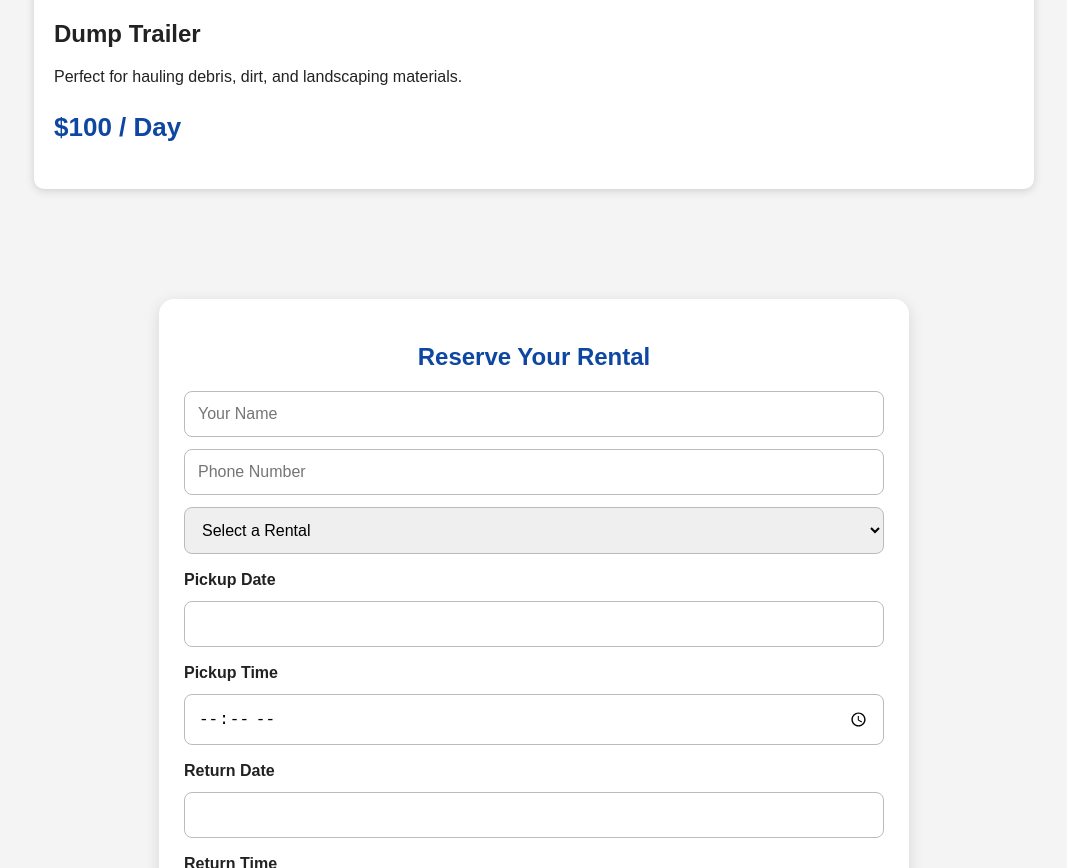
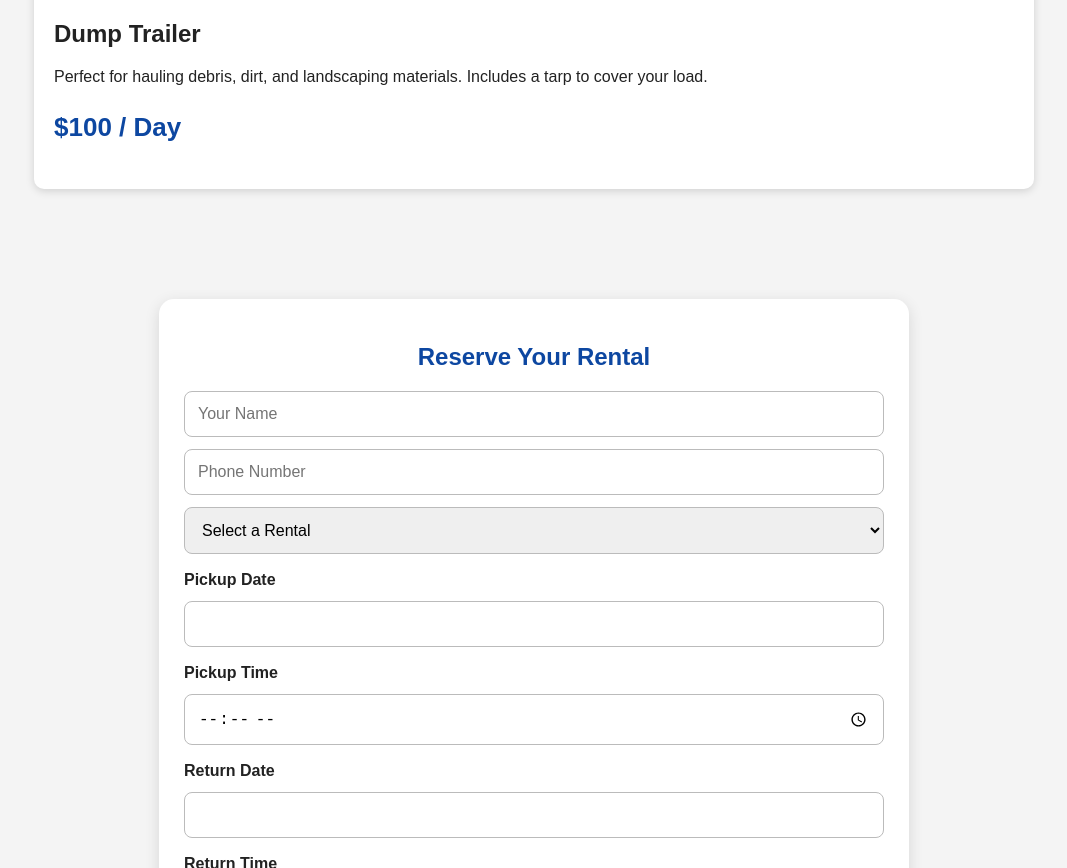
Before and after one commit to famy25/Famy-rentals, a plain HTML site: page index.html in a window 1280 px wide. Shown: the part 4795-5663 px from the top of the page, without its empty margins (106-1173 px from the left). Drawn offline with nearby package versions, Linux system fonts and the light colour scheme; no server answers.

Commit message:
Enhance dump trailer description with tarp details
Updated the description of the dump trailer to include information about a tarp.

```diff
--- a/index.html
+++ b/index.html
@@ -301,7 +301,7 @@ Reserve by Text
 <div class="card">
     <img class="rental-photo" src="dump-trailer-golden-hour.webp" alt="Front view of the black dump trailer" loading="lazy">
     <h2>Dump Trailer</h2>
-    <p>Perfect for hauling debris, dirt, and landscaping materials.</p>
+    <p>Perfect for hauling debris, dirt, and landscaping materials. Includes a tarp to cover your load.</p>
     <p class="price">$100 / Day</p>
 </div>
 
```
